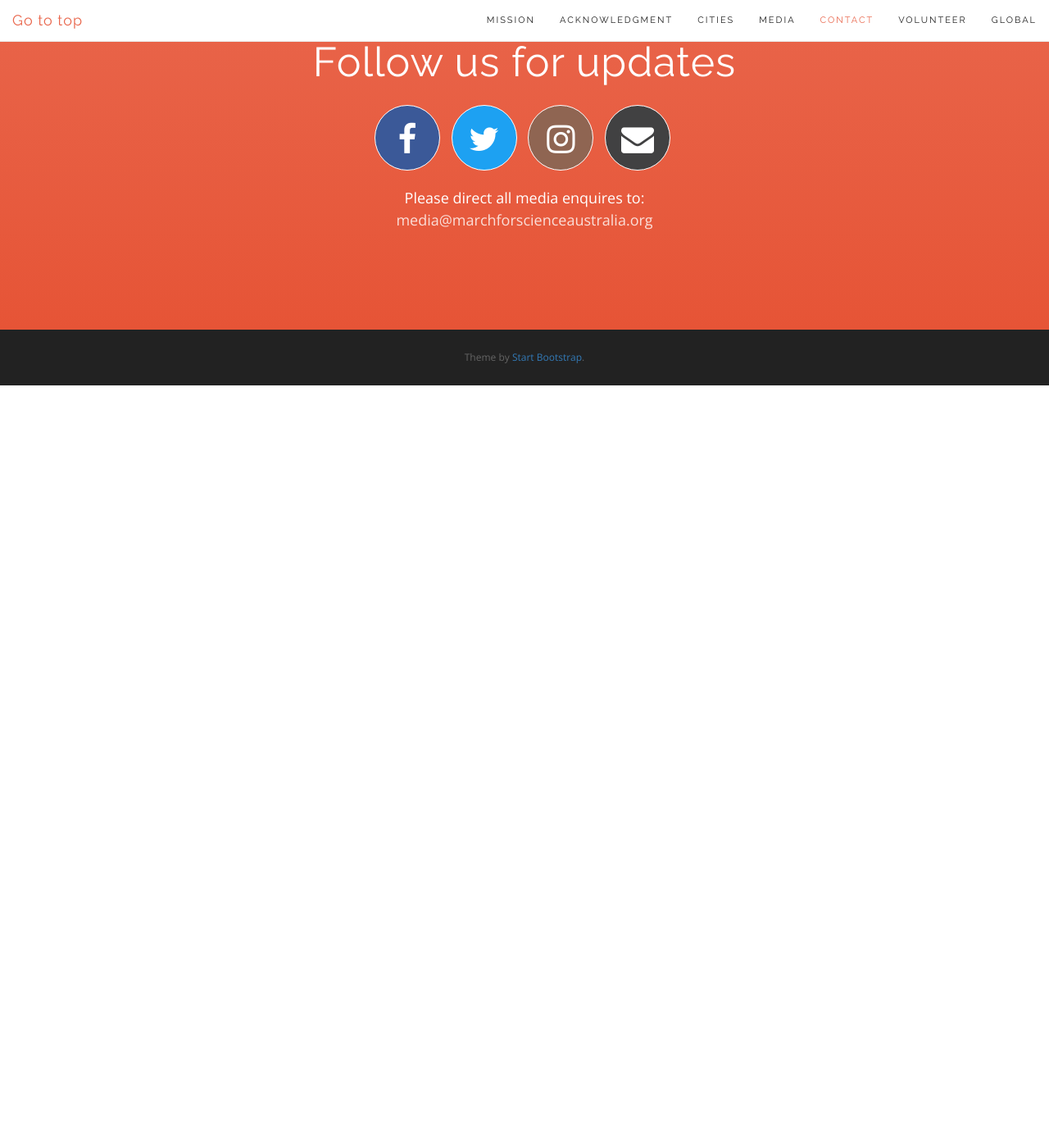
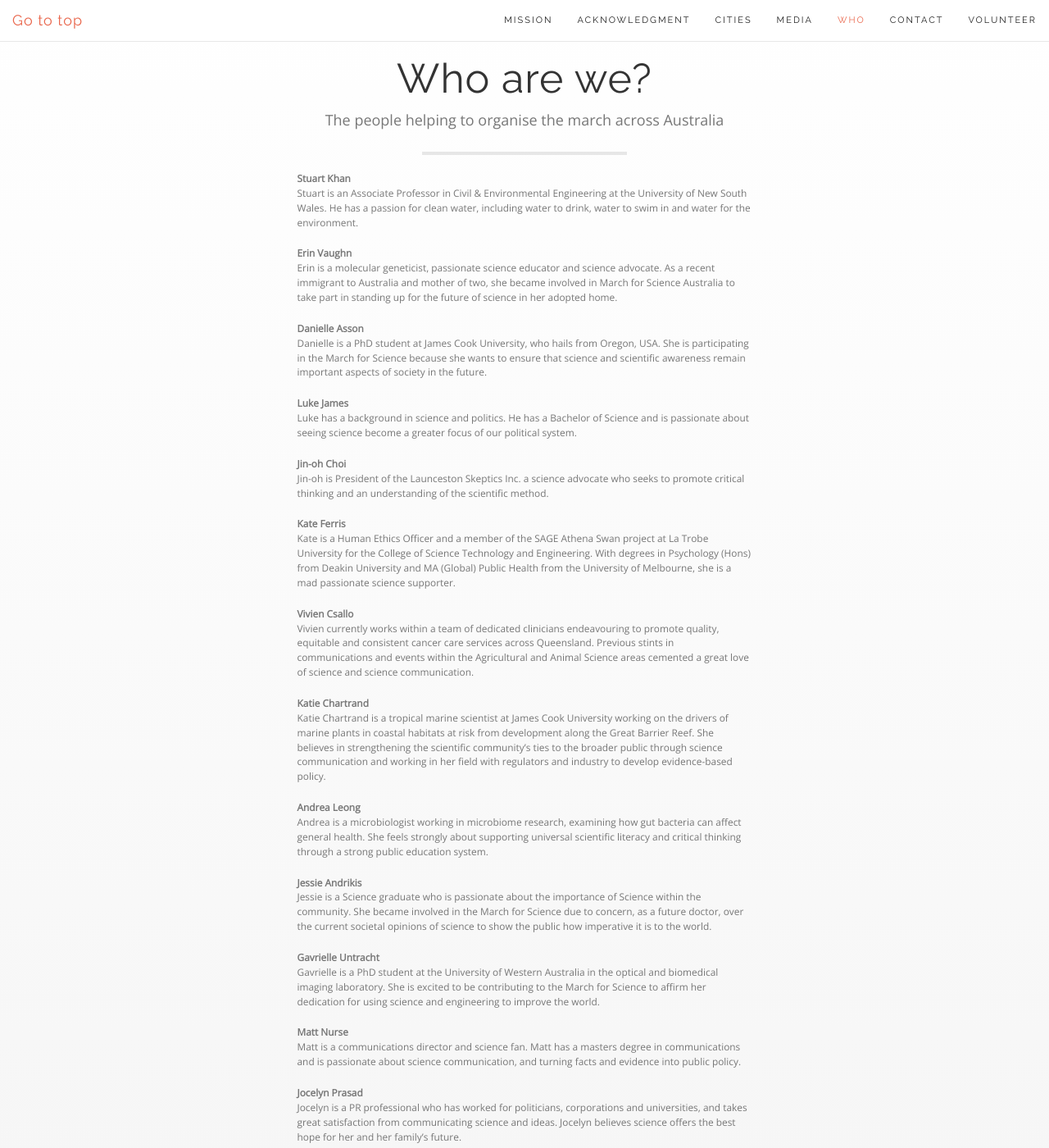
Before and after one commit to MarchForScienceAU/marchforscienceau, a Jekyll site: the page built from index.html, in a window 1280 px wide and 1400 px high, scrolled down 4955 px. Shown: the whole window at 82% size. Built offline with Jekyll 4.4.1, drawn with Linux system fonts in a browser that asks for light colours; nearby versions of some CDN libraries; before the commit the page ends 5425 px from its top, so only the background shows below that; some of the changed text lies outside the part shown.

Commit message:
Add "who" section to the nation site

```diff
--- /dev/null
+++ b/_includes/bios.html
@@ -0,0 +1,149 @@
+<section id="who" class="bg-clear features">
+    <div class="container">
+        <div class="row">
+            <div class="col-lg-12 text-center">
+                <div>
+                    <h2>Who are we?</h2>
+                    <p class="text-muted">The people helping to organise the march across Australia</p>
+                    <hr><br>
+                </div>
+            </div>
+        </div>
+        <div class="row">
+            <div class="col-lg-6 col-lg-offset-3 col-md-6 col-md-offset-3 col-sm-12 clearfix">
+                <p class="text-muted small small">
+                	<strong>Stuart Khan</strong><br>
+					Stuart is an Associate Professor in Civil &amp; Environmental Engineering at the University of New South Wales. He has a passion for clean water, including water to drink, water to swim in and water for the environment.
+				</p>
+            </div>
+            <div class="col-lg-6 col-lg-offset-3 col-md-6 col-md-offset-3 col-sm-12 clearfix">
+                <p class="text-muted small">
+	                <strong>Erin Vaughn</strong><br>
+					Erin is a molecular geneticist, passionate science educator and science advocate. As a recent immigrant to Australia and mother of two, she became involved in March for Science Australia to take part in standing up for the future of science in her adopted home.
+				</p>
+            </div>
+            <div class="col-lg-6 col-lg-offset-3 col-md-6 col-md-offset-3 col-sm-12 clearfix">
+                <p class="text-muted small">
+	                <strong>Danielle Asson</strong><br>
+					Danielle is a PhD student at James Cook University, who hails from Oregon, USA. She is participating in the March for Science because she wants to ensure that science and scientific awareness remain important aspects of society in the future.
+				</p>
+            </div>
+            <div class="col-lg-6 col-lg-offset-3 col-md-6 col-md-offset-3 col-sm-12 clearfix">
+                <p class="text-muted small">
+	                <strong>Luke James</strong><br>
+					Luke has a background in science and politics. He has a Bachelor of Science and is passionate about seeing science become a greater focus of our political system.
+				</p>
+            </div>
+            <div class="col-lg-6 col-lg-offset-3 col-md-6 col-md-offset-3 col-sm-12 clearfix">
+                <p class="text-muted small">
+	                <strong>Jin-oh Choi</strong><br>
+					Jin-oh is President of the Launceston Skeptics Inc. a science advocate who seeks to promote critical thinking and an understanding of the scientific method.
+				</p>
+            </div>
+            <div class="col-lg-6 col-lg-offset-3 col-md-6 col-md-offset-3 col-sm-12 clearfix">
+                <p class="text-muted small">
+	                <strong>Kate Ferris</strong><br>
+					Kate is a Human Ethics Officer and a member of the SAGE Athena Swan project at La Trobe University for the College of Science Technology and Engineering. With degrees in Psychology (Hons) from Deakin University and MA (Global) Public Health from the University of Melbourne, she is a mad passionate science supporter.
+				</p>
+            </div>
+            <div class="col-lg-6 col-lg-offset-3 col-md-6 col-md-offset-3 col-sm-12 clearfix">
+                <p class="text-muted small">
+	                <strong>Vivien Csallo</strong><br>
+					Vivien currently works within a team of dedicated clinicians endeavouring to promote quality, equitable and consistent cancer care services across Queensland. Previous stints in communications and events within the Agricultural and Animal Science areas cemented a great love of science and science communication.
+				</p>
+            </div>
+            <div class="col-lg-6 col-lg-offset-3 col-md-6 col-md-offset-3 col-sm-12 clearfix">
+                <p class="text-muted small">
+	                <strong>Katie Chartrand</strong><br>
+					Katie Chartrand is a tropical marine scientist at James Cook University working on the drivers of marine plants in coastal habitats at risk from development along the Great Barrier Reef. She believes in strengthening the scientific community’s ties to the broader public through science communication and working in her field with regulators and industry to develop evidence-based policy.
+				</p>
+            </div>
+            <div class="col-lg-6 col-lg-offset-3 col-md-6 col-md-offset-3 col-sm-12 clearfix">
+                <p class="text-muted small">
+	                <strong>Andrea Leong</strong><br>
+					Andrea is a microbiologist working in microbiome research, examining how gut bacteria can affect general health. She feels strongly about supporting universal scientific literacy and critical thinking through a strong public education system.
+				</p>
+            </div>
+            <div class="col-lg-6 col-lg-offset-3 col-md-6 col-md-offset-3 col-sm-12 clearfix">
+                <p class="text-muted small">
+	                <strong>Jessie Andrikis</strong><br>
+					Jessie is a Science graduate who is passionate about the importance of Science within the community. She became involved in the March for Science due to concern, as a future doctor, over the current societal opinions of science to show the public how imperative it is to the world.
+				</p>
+            </div>
+            <div class="col-lg-6 col-lg-offset-3 col-md-6 col-md-offset-3 col-sm-12 clearfix">
+                <p class="text-muted small">
+	                <strong>Gavrielle Untracht</strong><br>
+					Gavrielle is a PhD student at the University of Western Australia in the optical and biomedical imaging laboratory. She is excited to be contributing to the March for Science to affirm her dedication for using science and engineering to improve the world.
+				</p>
+            </div>
+            <div class="col-lg-6 col-lg-offset-3 col-md-6 col-md-offset-3 col-sm-12 clearfix">
+                <p class="text-muted small">
+	                <strong>Matt Nurse</strong><br>
+					Matt is a communications director and science fan. Matt has a masters degree in communications and is passionate about science communication, and turning facts and evidence into public policy.
+				</p>
+            </div>
+            <div class="col-lg-6 col-lg-offset-3 col-md-6 col-md-offset-3 col-sm-12 clearfix">
+                <p class="text-muted small">
+	                <strong>Jocelyn Prasad</strong><br>
+					Jocelyn is a PR professional who has worked for politicians, corporations and universities, and takes great satisfaction from communicating science and ideas. Jocelyn believes science offers the best hope for her and her family’s future.
+				</p>
+            </div>
+            <div class="col-lg-6 col-lg-offset-3 col-md-6 col-md-offset-3 col-sm-12 clearfix">
+                <p class="text-muted small">
+	                <strong>Andrea Finno</strong><br>
+					Software developer, problem solver and lifelong science enthusiast. Andrea would like to see a world where humans more critically consider their actions towards the Earth, its animals and themselves.
+				</p>
+            </div>
+            <div class="col-lg-6 col-lg-offset-3 col-md-6 col-md-offset-3 col-sm-12 clearfix">
+                <p class="text-muted small">
+	                <strong>Janet Salisbury</strong><br>
+					Janet has a background in cancer research but some 20 years ago she changed career direction to science writing and editing and founded a science communications and publishing business that grew from 1 to 17 staff. She has recently handed over the business reins to pursue other interests.
+				</p>
+            </div>
+            <div class="col-lg-6 col-lg-offset-3 col-md-6 col-md-offset-3 col-sm-12 clearfix">
+                <p class="text-muted small">
+	                <strong>Alena Kimbrough, PhD Candidate</strong><br>
+					Alena is a climate scientist who studies ancient monsoon behaviour using stalagmites from tropical caves. She is an active member in the March for Science because science is everywhere, affects everyone, and we must all get involved.
+				</p>
+            </div>
+        </div>
+        <div class="row">
+            <div class="col-lg-6 col-lg-offset-3 col-md-6 col-md-offset-3 col-sm-6 col-sm-offset-3 text-center">
+                <p class="text-muted small">
+	                <strong>Kristin Barry</strong><br>
+				</p>
+            </div>
+            <div class="col-lg-6 col-lg-offset-3 col-md-6 col-md-offset-3 col-sm-6 col-sm-offset-3 text-center">
+                <p class="text-muted small">
+	                <strong>Amanda Dunne</strong><br>
+				</p>
+            </div>
+            <div class="col-lg-6 col-lg-offset-3 col-md-6 col-md-offset-3 col-sm-6 col-sm-offset-3 text-center">
+                <p class="text-muted small">
+	                <strong>Abigael Proctor</strong><br>
+				</p>
+            </div>
+            <div class="col-lg-6 col-lg-offset-3 col-md-6 col-md-offset-3 col-sm-6 col-sm-offset-3 text-center">
+                <p class="text-muted small">
+	                <strong>Adam Ford</strong><br>
+				</p>
+            </div>
+            <div class="col-lg-6 col-lg-offset-3 col-md-6 col-md-offset-3 col-sm-6 col-sm-offset-3 text-center">
+                <p class="text-muted small">
+	                <strong>Alex Payne</strong><br>
+				</p>
+            </div>
+            <div class="col-lg-6 col-lg-offset-3 col-md-6 col-md-offset-3 col-sm-6 col-sm-offset-3 text-center">
+                <p class="text-muted small">
+	                <strong>Sean Geoghegan</strong><br>
+				</p>
+            </div>
+            <div class="col-lg-6 col-lg-offset-3 col-md-6 col-md-offset-3 col-sm-6 col-sm-offset-3 text-center">
+                <p class="text-muted small">
+	                <strong>Glen Jackson</strong><br>
+				</p>
+            </div>
+        </div>
+        <hr>
+    </div>
+</section>
--- a/_includes/nav.html
+++ b/_includes/nav.html
@@ -24,13 +24,13 @@
                     <a class="page-scroll" href="#media">Media</a>
                 </li>
                 <li>
+                    <a class="page-scroll" href="#who">Who</a>
+                </li>
+                <li>
                     <a class="page-scroll" href="#contact">Contact</a>
                 </li>
                 <li>
                     <a href="https://www.surveymonkey.com/r/ScienceMarchAu" target="_blank">Volunteer</a>
-                </li>
-                <li>
-                    <a href="https://www.marchforscience.com/" target="_blank">Global</a>
                 </li>
             </ul>
         </div>
--- a/_layouts/default.html
+++ b/_layouts/default.html
@@ -12,6 +12,7 @@
   {{ content }}
 
   {% include media.html %}
+  {% include bios.html %}
   {% include contact.html %}
   {% include footer.html %}
   {% include scripts.html %}
--- a/cities/brisbane.html
+++ b/cities/brisbane.html
@@ -26,8 +26,7 @@ hero: /img/heros/brisbane-hero-px.jpg
                 <script src="https://donorbox.org/install-popup-button.js" type="text/javascript" defer></script>
 <a class="dbox-donation-button" href="{{city.donation}}"" style="background:#00517F url(https://d1iczxrky3cnb2.cloudfront.net/red_logo.png) no-repeat 18px center; color: #fff;text-decoration: none;font-family: Verdana,sans-serif;display: inline-block;font-size: 16px;padding: 13px 17px 13px 56px; -webkit-border-radius: 5px; -moz-border-radius: 5px; border-radius: 5px; box-shadow: 0 1px 0 0 #1f5a89; text-shadow: 0 1px rgba(0, 0, 0, 0.3); border-bottom: 0px;">Donate</a>
                 {% endif %}
-                <hr>
-                <br>
+                <hr><br>
             </div>
         </div>
         <div class="row">
--- a/css/new-age.css
+++ b/css/new-age.css
@@ -281,6 +281,10 @@ section#mission.features .feature-item i {
   section#acknowledgment h2 {
     font-size: 40px;
   }
+}
+section#who img {
+  margin-bottom: 10px;
+  margin-right: 10px;
 }
 section.features .section-heading {
   margin-bottom: 100px;
--- a/less/new-age.less
+++ b/less/new-age.less
@@ -279,6 +279,10 @@ section#acknowledgment {
             font-size: 40px;
         }
     }
+}
+
+section#who {
+    img { margin-bottom: 10px; margin-right: 10px; }
 }
 
 section.features {
```
Also changed, not shown: css/new-age.min.css.
